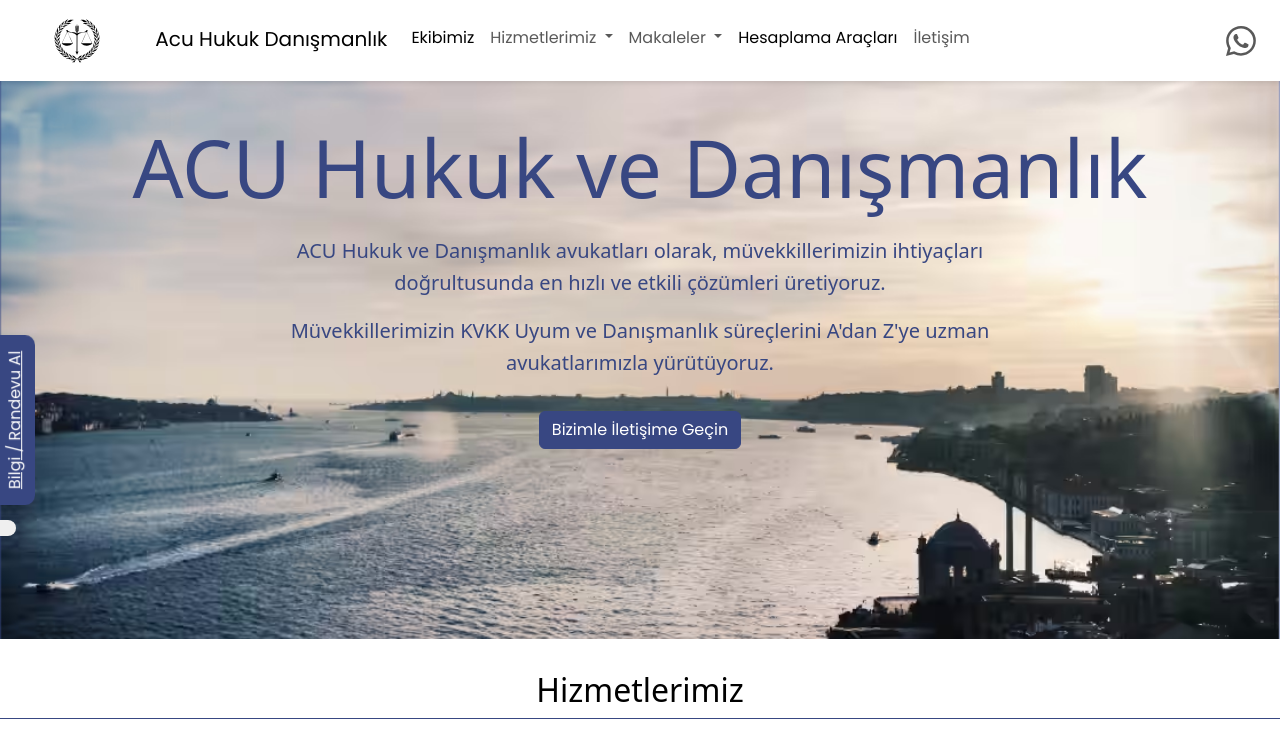
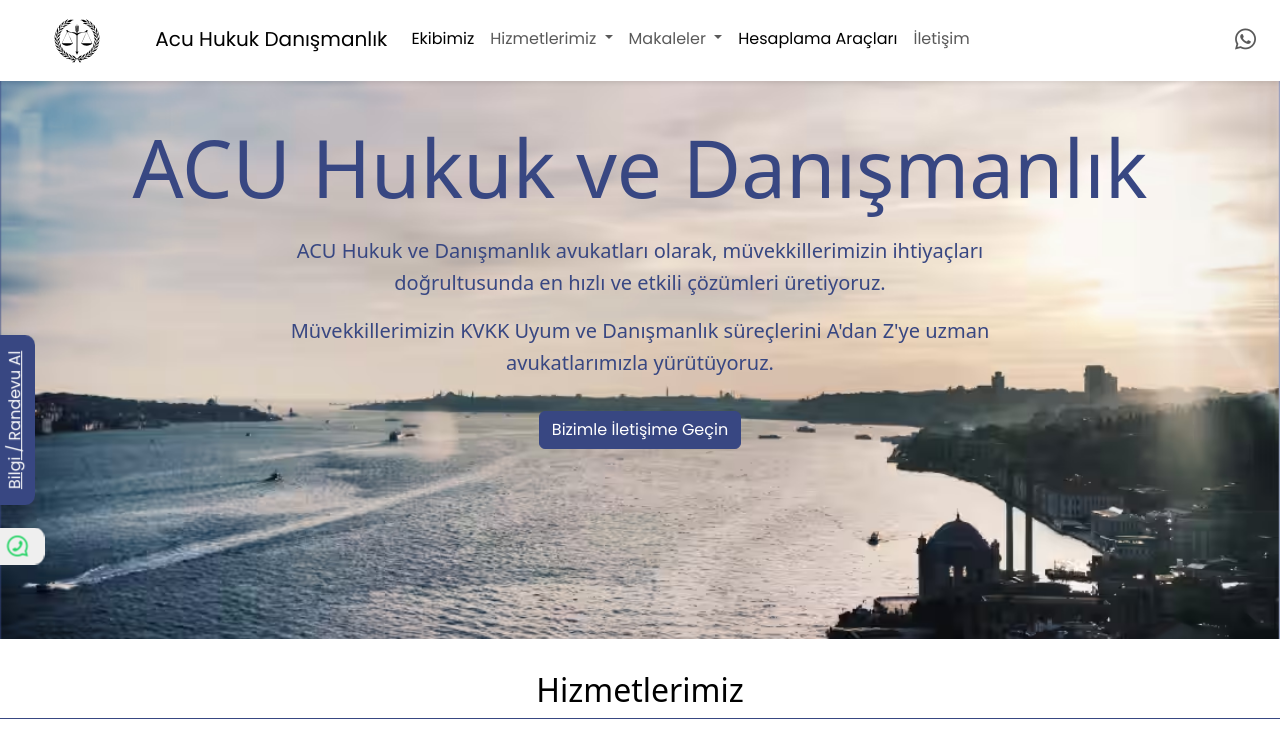
Before and after one commit to Ahmetacu/acuhukuk.github.io, a plain HTML site: page index.html in a window 1280 px wide. Shown: the top 749 px of the page. Drawn offline with nearby package versions, Linux system fonts and the light colour scheme.

Commit message:
HTML dosyasına Font Awesome kütüphanesi eklendi ve WhatsApp simgesi güncellendi. CSS dosyasında WhatsApp bağlantısı için stil ayarları yapıldı.

```diff
--- a/index.html
+++ b/index.html
@@ -57,6 +57,9 @@
   <link rel="preconnect" href="https://fonts.googleapis.com">
   <link rel="preconnect" href="https://fonts.gstatic.com" crossorigin>
   <link href="https://fonts.googleapis.com/css2?family=Poppins:wght@400;500;600&display=swap" rel="stylesheet">
+
+  <!-- Font Awesome -->
+  <link rel="stylesheet" href="https://cdnjs.cloudflare.com/ajax/libs/font-awesome/6.5.1/css/all.min.css">
 
   <!-- Kritik CSS -->
   <style>
@@ -284,11 +287,9 @@
           </li>
           <li class="nav-item whatsapp-link">
             <a class="nav-link" href="https://wa.me/+905494360600?text=Merhaba,%20bilgi%20almak%20istiyorum"
-              target="_blank"><svg xmlns="http://www.w3.org/2000/svg" width="30" height="30" fill="currentColor"
-                class="bi bi-whatsapp" viewBox="0 0 16 16">
-                <path
-                  d="M13.601 2.326A7.85 7.85 0 0 0 7.994 0C3.627 0 .068 3.558.064 7.926c0 1.399.366 2.76 1.057 3.965L0 16l4.204-1.102a7.9 7.9 0 0 0 3.79.965h.004c4.368 0 7.926-3.558 7.93-7.93A7.9 7.9 0 0 0 13.6 2.326zM7.994 14.521a6.6 6.6 0 0 1-3.356-.92l-.24-.144-2.494.654.666-2.433-.156-.251a6.56 6.56 0 0 1-1.007-3.505c0-3.626 2.957-6.584 6.591-6.584a6.56 6.56 0 0 1 4.66 1.931 6.56 6.56 0 0 1 1.928 4.66c-.004 3.639-2.961 6.592-6.592 6.592m3.615-4.934c-.197-.099-1.17-.578-1.353-.646-.182-.065-.315-.099-.445.099-.133.197-.513.646-.627.775-.114.133-.232.148-.43.05-.197-.1-.836-.308-1.592-.985-.59-.525-.985-1.175-1.103-1.372-.114-.198-.011-.304.088-.403.087-.088.197-.232.296-.346.1-.114.133-.198.198-.33.065-.134.034-.248-.015-.347-.05-.099-.445-1.076-.612-1.47-.16-.389-.323-.335-.445-.34-.114-.007-.247-.007-.38-.007a.73.73 0 0 0-.529.247c-.182.198-.691.677-.691 1.654s.71 1.916.81 2.049c.098.133 1.394 2.132 3.383 2.992.47.205.84.326 1.129.418.475.152.904.129 1.246.08.38-.058 1.171-.48 1.338-.943.164-.464.164-.86.114-.943-.049-.084-.182-.133-.38-.232" />
-              </svg></i></a>
+              target="_blank">
+              <i class="fa-brands fa-whatsapp fs-4"></i>
+            </a>
           </li>
         </ul>
       </div>
--- a/style.css
+++ b/style.css
@@ -336,6 +336,17 @@ button.btn.btn-primary {
     padding: 0.5rem;
 }
 
+.whatsapp-container .whatsapp {
+    font-size: 24px;
+    color: #25D366 !important;
+    text-decoration: none;
+    display: block;
+}
+
+.whatsapp-container .whatsapp:hover {
+    color: #128C7E !important;
+}
+
 /* form css */
 
 iframe {
```
